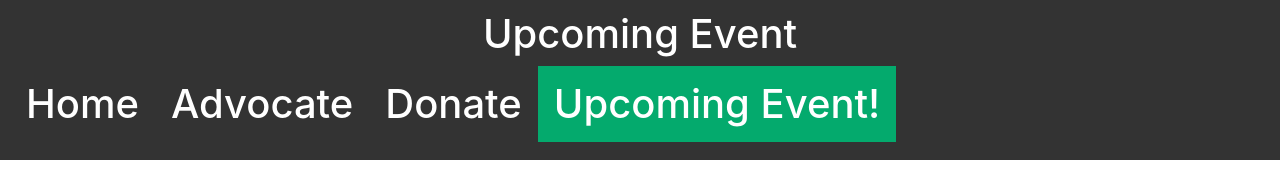
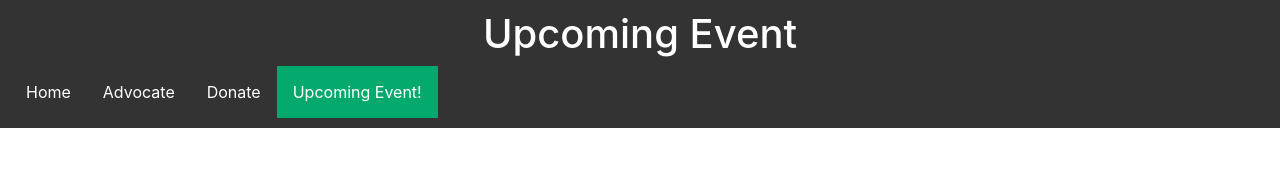
Before and after one commit to HappyBirthdayDidi/HappyBirthdayDidi.github.io, a plain HTML site: page GALA.html in a window 1280 px wide. Shown: the top 173 px of the page. Drawn offline with nearby package versions, Linux system fonts and the light colour scheme.

Commit message:
Update GALA.html

```diff
--- a/GALA.html
+++ b/GALA.html
@@ -15,7 +15,7 @@
 <body>
 
     <header>
-		<h1>Upcoming Event<h1>
+		<h1>Upcoming Event</h1>
 		<div class="tnavbar" id="tmyNavbar">
 			<a href="index.html">Home</a>
 			<a href="advocate.html">Advocate</a>
```
